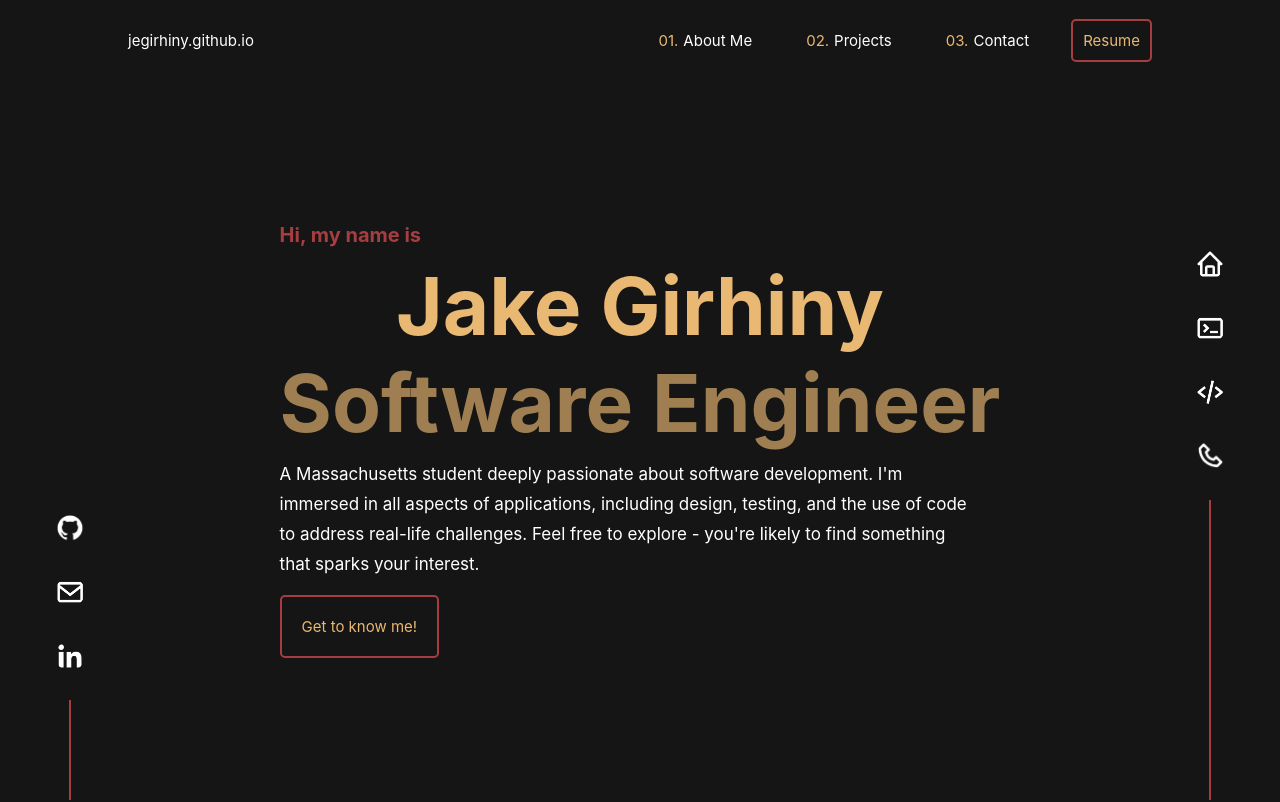
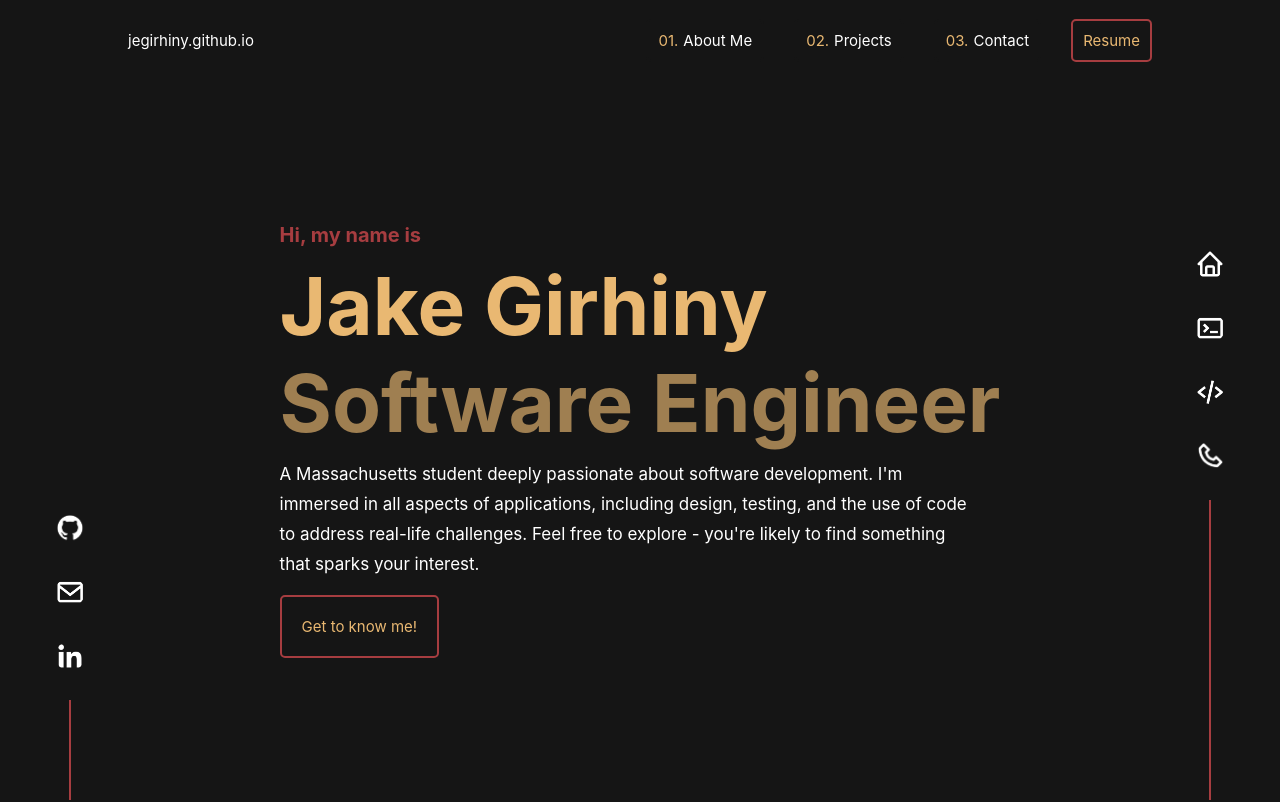
Before and after one commit to jegirhiny/jegirhiny.github.io, a React (Create React App) app: page / in a window 1280 px wide. Shown: the top 802 px of the page. Built offline with nearby package versions, Linux system fonts and the light colour scheme.

Commit message:
left align name, css change

```diff
--- a/src/components/landing/landing.styles.css
+++ b/src/components/landing/landing.styles.css
@@ -5,6 +5,10 @@
     flex-direction: column;
     text-align: left;
     height: 90vh;
+}
+
+.landing-div h1 {
+    text-align: left;
 }
 
 .landing-my-name {
```
